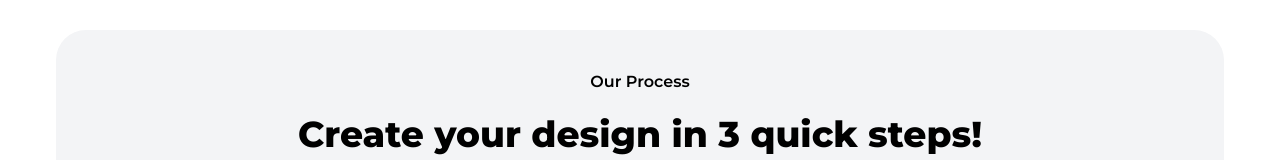
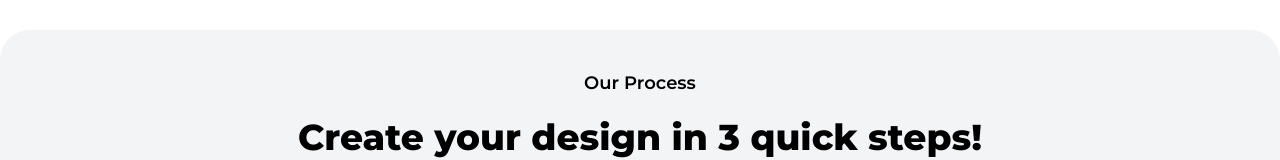
Before and after one commit to Savii01/design-synergy, a React (Create React App) app: page / in a window 1280 px wide. Shown: the part 1845-2005 px from the top of the page. Built offline with nearby package versions, Linux system fonts and the light colour scheme.

Commit message:
third commit

```diff
--- a/src/components/Processes.jsx
+++ b/src/components/Processes.jsx
@@ -9,9 +9,9 @@ import Delivery1 from '../Assets/images/delivery1.eba86ac6c70aa03225cb.png'
 
 function Processes() {
   return (
-    <div className="bg-gray-100 mx-14 rounded-[30px] mb-10">
+    <div className="bg-gray-100 rounded-[30px] mb-10">
       <div className="text-black flex flex-col justify-center items-center text-center mt-10 md:px-4 pb-20 md:pt-10">
-        <p className="text-[16px] font-semibold mb-5">Our Process</p>
+        <p className="text-[18px] font-semibold mb-5">Our Process</p>
         <h1 className="font-sans font-extrabold text-[32px] px-4 md:text-[36px] lg:text-[36px] leading-[36px] md:leading-[40px]">
             Create your design in 3 quick steps!
         </h1>
```
